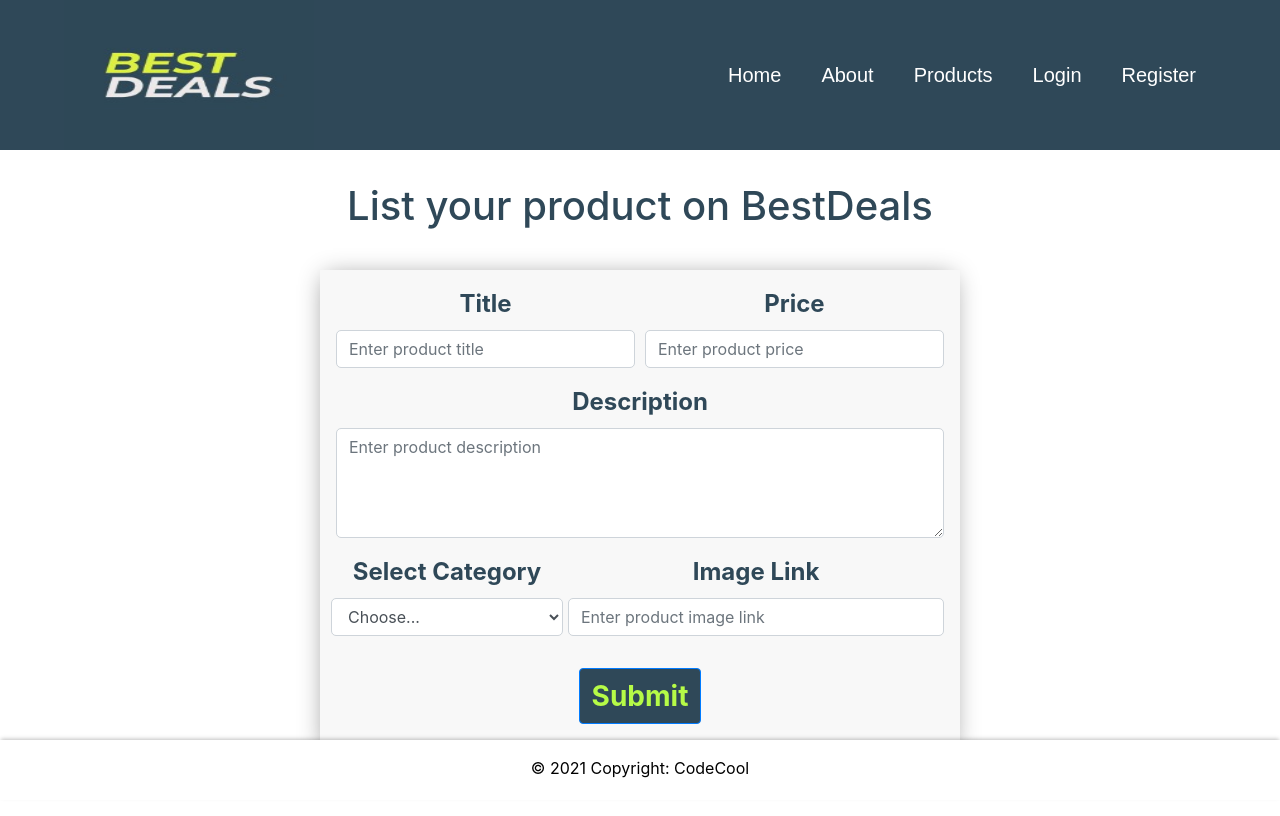
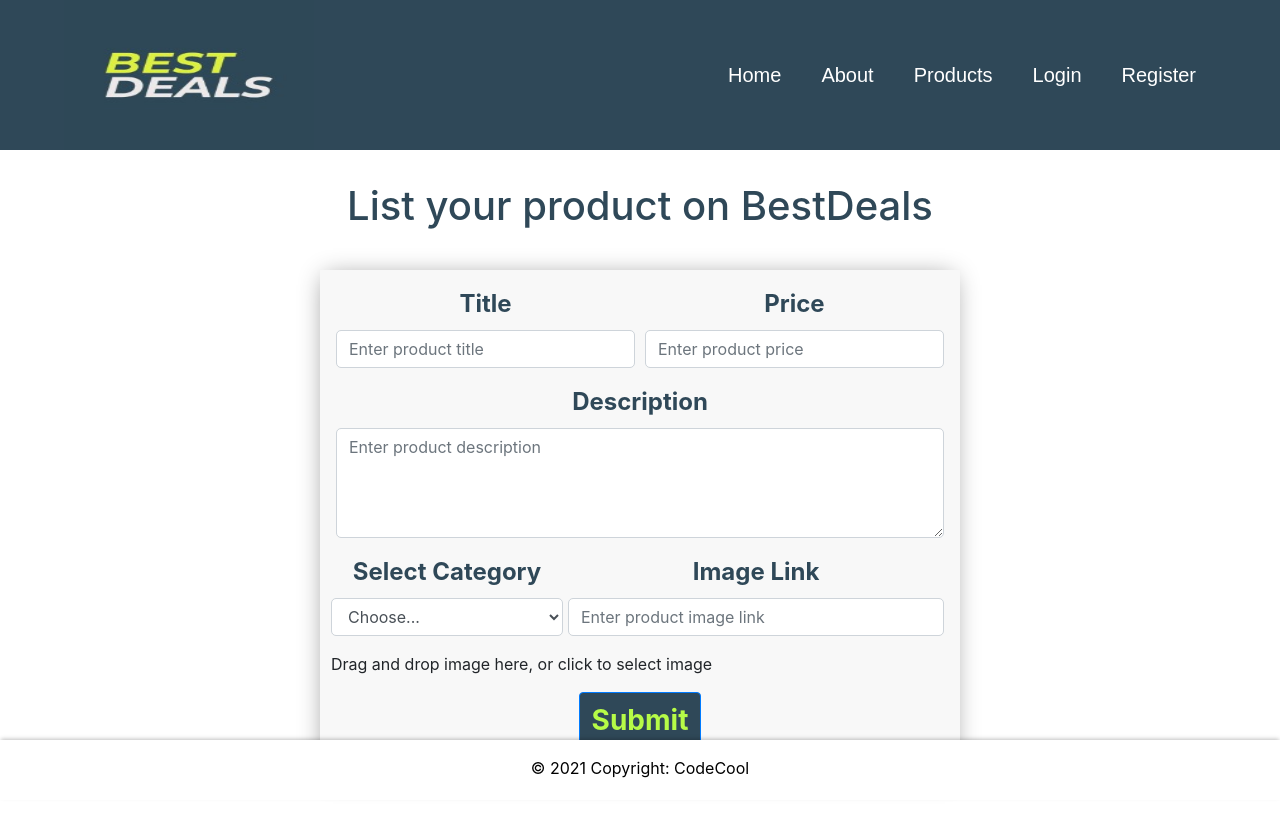
Before and after one commit to danielajoian/spring-shop-frontend, a React (Create React App) app: page /add-product in a window 1280 px wide. Shown: the top 816 px of the page. Built offline with nearby package versions, Linux system fonts and the light colour scheme.

Commit message:
Implement image dropzone

```diff
--- a/package.json
+++ b/package.json
@@ -11,6 +11,7 @@
     "react": "^17.0.1",
     "react-bootstrap": "^1.4.3",
     "react-dom": "^17.0.1",
+    "react-dropzone": "^11.3.1",
     "react-router-dom": "^5.2.0",
     "react-scripts": "4.0.2",
     "web-vitals": "^1.1.0"
--- a/src/components/add-product-form/AddProduct.js
+++ b/src/components/add-product-form/AddProduct.js
@@ -3,6 +3,7 @@ import { Form, Col, Button } from "react-bootstrap";
 import useAddForm from "./useAddForm";
 import validate from "./addProductValidation";
 import "./AddProduct.css";
+import ImageDropzone from "./ImageDropzone";
 
 export default function AddProduct(props) {
   const { values, handleChange, handleSubmit, errors } = useAddForm(
@@ -83,6 +84,7 @@ export default function AddProduct(props) {
               onChange={handleChange}
             />
           </Form.Group>
+          <ImageDropzone></ImageDropzone>
         </Form.Row>
         <Button variant="primary" type="submit">
           Submit
--- /dev/null
+++ b/src/components/add-product-form/ImageDropzone.js
@@ -0,0 +1,28 @@
+import React, {useCallback} from 'react'
+import {useDropzone} from 'react-dropzone'
+
+const ImageDropzone = () => {
+
+    const onDrop = useCallback(acceptedFiles => {
+        // Do something with files
+
+        const file = acceptedFiles[0];
+        console.log(file);
+    }, []);
+
+    const { getRootProps, getInputProps, isDragActive } = useDropzone({onDrop})
+
+    return (
+        <div {...getRootProps()}>
+            <input{...getInputProps()} />
+
+            {
+                isDragActive
+                    ? <span>Drop the image here...</span>
+                    : <span>Drag and drop image here, or click to select image</span>
+            }
+        </div>
+    )
+}
+
+export default ImageDropzone
```
Also changed, not shown: 2 other files (tests, documents, lock files or other folders).
